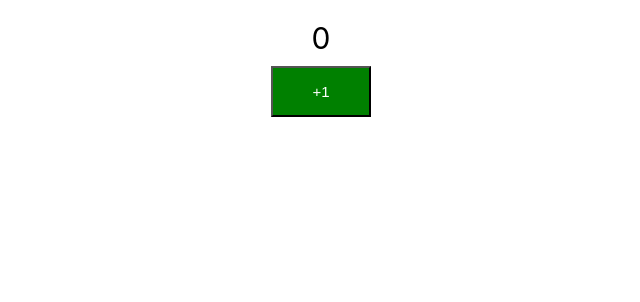
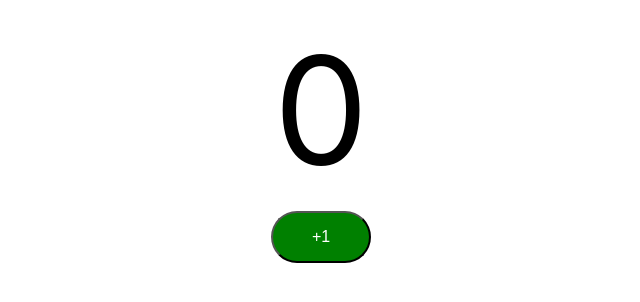
Before and after one commit to Rakesh-Nair/todoapp-react, a React (Create React App) app: page / in a window 1280 px wide. Shown: the top 302 px of the page, without its empty margins (319-959 px from the left). Built offline with nearby package versions, Linux system fonts and the light colour scheme.

Commit message:
Add few styles

```diff
--- /dev/null
+++ b/src/components/counter/Counter.css
@@ -0,0 +1,17 @@
+.counterButton{
+    font-size: 16px;
+    background-color: green;
+    width: 100px;
+    margin: 10px;
+    color: white;
+    padding: 15px;
+    border-radius: 30px;
+    border-color: black;
+    border-width: 5pxß;
+}
+
+
+.count{
+    font-size: 150px;
+    padding: 20pxß;
+}
--- a/src/components/counter/Counter.jsx
+++ b/src/components/counter/Counter.jsx
@@ -1,24 +1,23 @@
+import "./Counter.css";
 export default function Counter() {
   function incrementCounterFunction() {
     console.log("Increment Clicked");
   }
 
-  const buttonStyle = {
-    fontSize:"15px",
-    backgroundColor:"green",
-    width:"100px",
-    margin:"10px",
-    color:"white",
-    padding:"15px",
-    borderRadius:"30px˙"
-  };
+  //   const buttonStyle = {
+  //     fontSize:"15px",
+  //     backgroundColor:"green",
+  //     width:"100px",
+  //     margin:"10px",
+  //     color:"white",
+  //     padding:"15px",
+  //     borderRadius:"30px˙"
+  //   };
   return (
     <div className="Counter">
       <span className="count">0</span>
       <div>
-        <button className="counterButton"
-        onClick={incrementCounterFunction}
-        style={buttonStyle}>
+        <button className="counterButton" onClick={incrementCounterFunction}>
           +1
         </button>
       </div>
```
